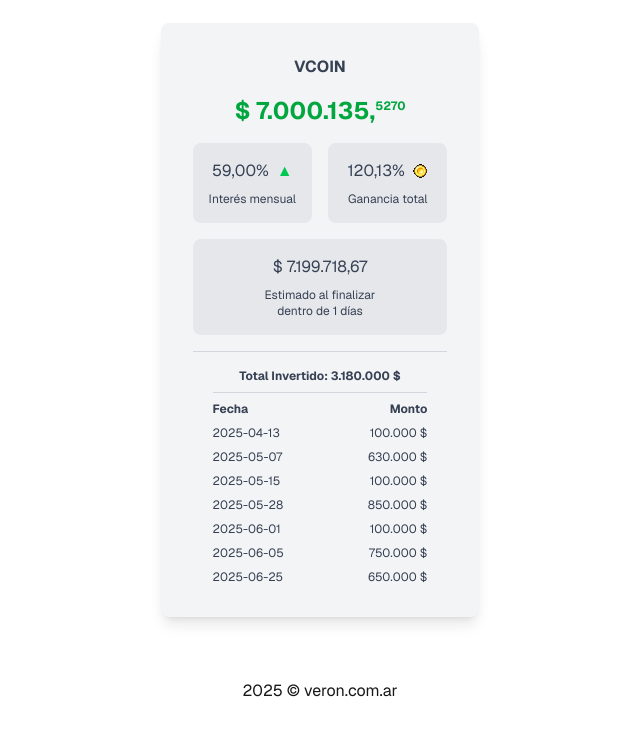
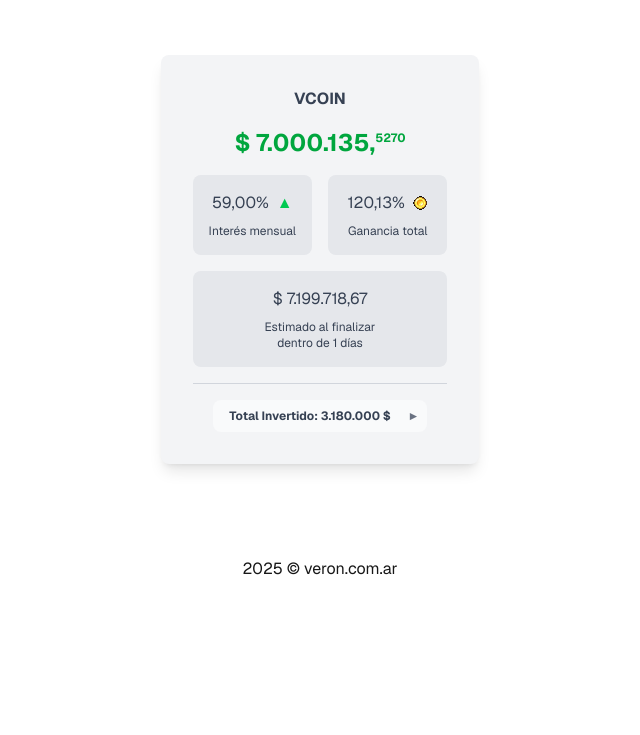
Before and after one commit to arielveron/vcoin, a Next.js app in the folder front/: page / in a window 1280 px wide. Shown: the part 141-876 px from the top of the page, without its empty margins (320-960 px from the left). After the commit the page ends 800 px from the top, so only its background shows below. Built offline with nearby package versions, Linux system fonts and the light colour scheme.

Commit message:
front refactor: enhance ListInvertidos component with collapsible details and add concepto field to data display

```diff
--- a/front/src/app/components/list-invertidos.tsx
+++ b/front/src/app/components/list-invertidos.tsx
@@ -1,7 +1,10 @@
-import React from "react";
+"use client";
+
+import React, { useState } from "react";
 import { getListInvertidos, getMontoInvertido } from "@/repos/montos-repo";
 
 export default function ListInvertidos(props: React.HTMLAttributes<HTMLDivElement> & { className?: string }) {
+  const [isCollapsed, setIsCollapsed] = useState(true);
   const list = getListInvertidos();
   if (!list || list.length === 0) {
     return (
@@ -11,17 +14,38 @@ export default function ListInvertidos(props: React.HTMLAttributes<HTMLDivElemen
     );
   }
   return (
-    <div className={`grid grid-cols-2 gap-2 items-center justify-center w-full max-w-md px-5 text-xs ${props.className}`}>
-      <div className="col-span-2 text-gray-700 font-bold text-center">Total Invertido: {getMontoInvertido().toLocaleString("es-AR")} $</div>
-      <hr className="col-span-2 border-gray-300" />
-      <div className="text-gray-700 font-bold">Fecha</div>
-      <div className="text-gray-700 font-bold justify-self-end">Monto</div>
-      {list.map((item) => (
-        <React.Fragment key={item.fecha}>
-          <div className="text-gray-700">{item.fecha}</div>
-          <div className="text-gray-700 justify-self-end">{item.monto.toLocaleString("es-AR")} $</div>
-        </React.Fragment>
-      ))}
+    <div className={`w-full max-w-md px-5 text-xs ${props.className}`}>
+      <div
+        className="flex items-center justify-between cursor-pointer p-2 bg-gray-50 rounded-lg hover:bg-gray-100 transition-colors"
+        onClick={() => setIsCollapsed(!isCollapsed)}
+      >
+        <div className="text-gray-700 font-bold text-center flex-1">
+          Total Invertido: {getMontoInvertido().toLocaleString("es-AR")} $
+        </div>
+        <div className="ml-2 text-gray-500">
+          {isCollapsed ? "►" : "▼"}
+        </div>
+      </div>
+
+      {!isCollapsed && (
+        <div className="mt-2 border border-gray-200 rounded-lg overflow-hidden">
+          <div className="grid grid-cols-[1fr_1fr_2fr] gap-2 items-center bg-gray-100 p-2">
+            <div className="text-gray-700 font-bold">Fecha</div>
+            <div className="text-gray-700 font-bold text-center">Monto</div>
+            <div className="text-gray-700 font-bold">Concepto</div>
+          </div>
+          <hr className="border-gray-300" />
+          {list.map((item) => (
+            <div key={item.fecha} className="grid grid-cols-[1fr_1fr_2fr] gap-2 items-start p-2 border-b border-gray-100 last:border-b-0">
+              <div className="text-gray-700 text-nowrap">{item.fecha}</div>
+              <div className="text-gray-700 text-right text-nowrap font-bold">{item.monto.toLocaleString("es-AR")} $</div>
+              <div className="text-gray-700 text-xs leading-tight break-words">
+                {item.concepto}
+              </div>
+            </div>
+          ))}
+        </div>
+      )}
     </div>
   );
 }
--- a/front/src/repos/montos-repo.ts
+++ b/front/src/repos/montos-repo.ts
@@ -12,5 +12,6 @@ export const getListInvertidos = () => {
     id: fondo.id,
     fecha: fondo.fecha,
     monto: fondo.monto,
+    concepto: fondo.concepto,
   }));
 }
```
